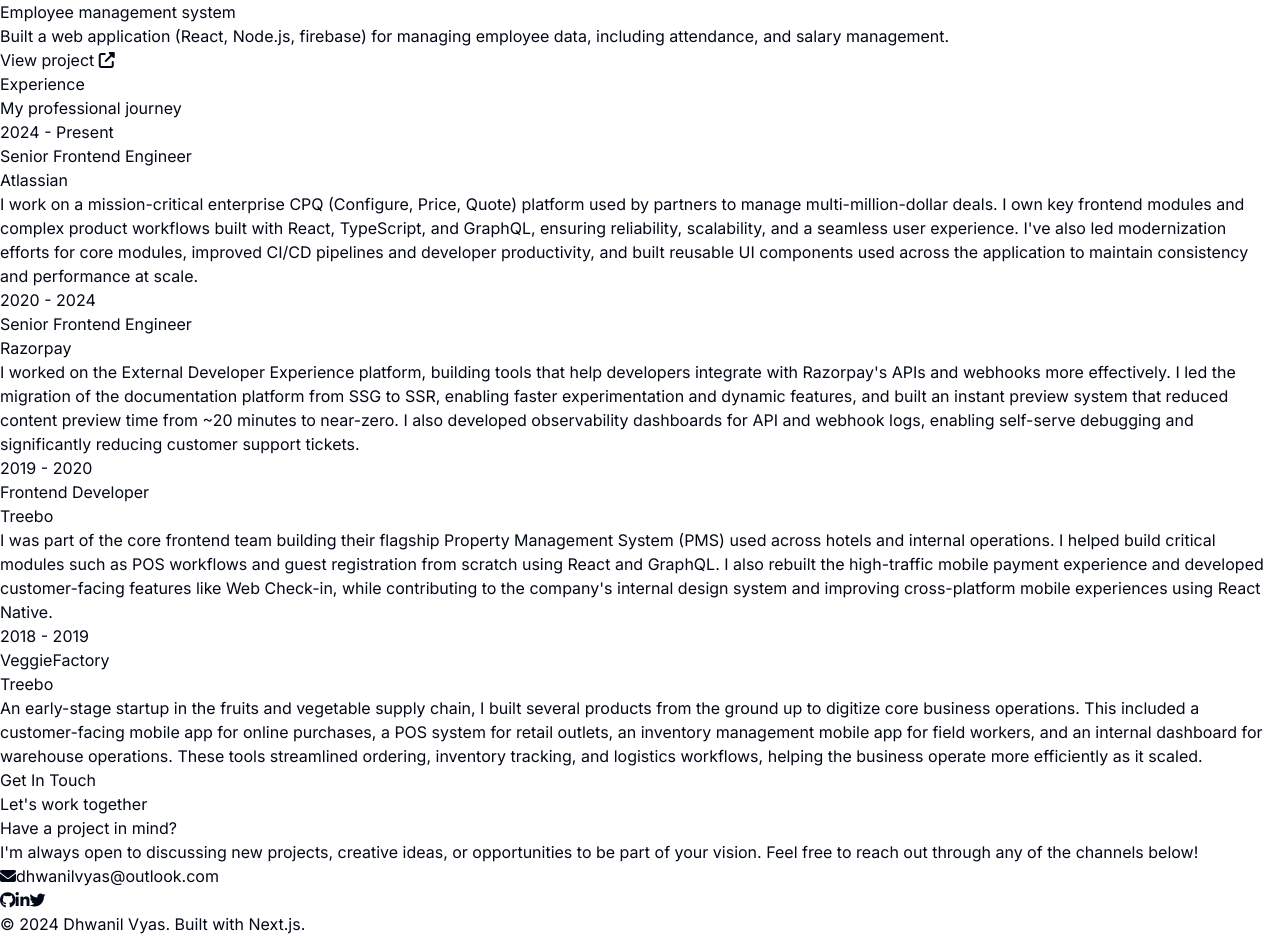
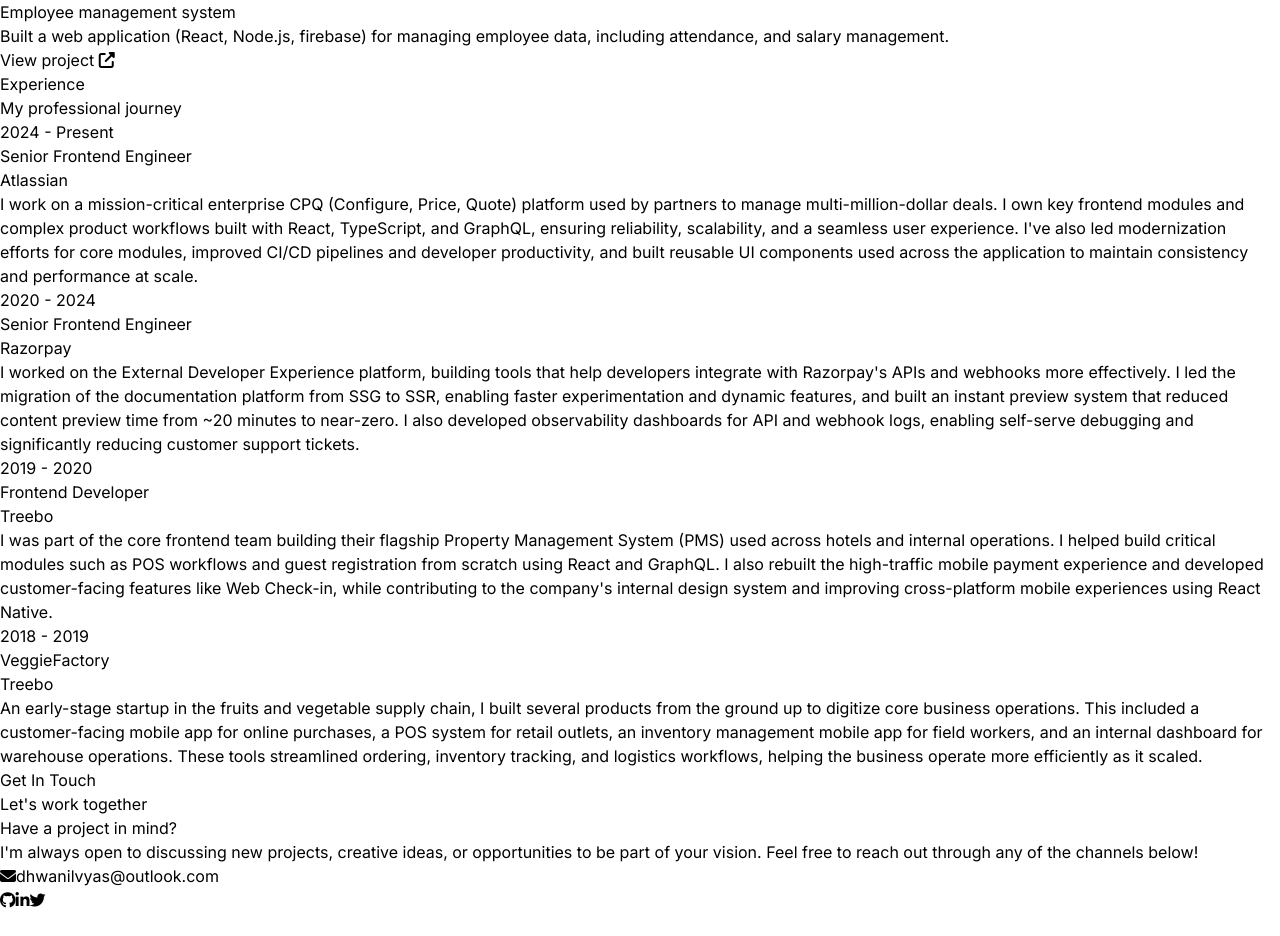
Before and after one commit to dhwanilvyas/dhwanilvyas.github.io, a Next.js app: page / in a window 1280 px wide. Shown: the part 2682-3618 px from the top of the page. After the commit the page ends 3594 px from the top, so only its background shows below. Built offline with nearby package versions, Linux system fonts and the light colour scheme; no server answers.

Commit message:
style fixes

```diff
--- a/app/globals.css
+++ b/app/globals.css
@@ -72,7 +72,5 @@
     * {
       @apply border-border;
     }
-    body {
-      @apply bg-background text-foreground;
-    }
+    /* body colors come from portfolio.css (--text-primary, --bg-dark) */
   }
--- a/app/page.tsx
+++ b/app/page.tsx
@@ -22,11 +22,6 @@
         <Experience />
         <Contact />
       </main>
-      <footer className="portfolio-footer">
-        <p>
-          © {new Date().getFullYear()} Dhwanil Vyas. Built with Next.js.
-        </p>
-      </footer>
       <FadeInObserver />
     </>
   );
--- a/app/portfolio.css
+++ b/app/portfolio.css
@@ -407,7 +407,8 @@
   object-fit: cover;
 }
 
-.profile-card h3 { font-size: 1.8rem; margin-bottom: 0.5rem; }
+.profile-card { color: var(--text-primary); }
+.profile-card h3 { font-size: 1.8rem; margin-bottom: 0.5rem; color: var(--text-primary); }
 .profile-card p { color: var(--text-secondary); margin-bottom: 1.5rem; }
 
 .social-links {
@@ -493,7 +494,8 @@
   background-clip: text;
 }
 
-.skill-card h3 { font-size: 1.5rem; margin-bottom: 0.5rem; }
+.skill-card { color: var(--text-primary); }
+.skill-card h3 { font-size: 1.5rem; margin-bottom: 0.5rem; color: var(--text-primary); }
 .skill-card p { color: var(--text-secondary); margin-bottom: 0; }
 
 /* Projects */
@@ -597,6 +599,10 @@
   box-shadow: var(--card-hover-shadow);
 }
 
+.timeline-content {
+  color: var(--text-primary);
+}
+
 .timeline-dot {
   position: absolute;
   left: 50%;
@@ -610,7 +616,7 @@
 }
 
 .timeline-date { color: var(--accent-blue); font-weight: 600; font-size: 1.1rem; margin-bottom: 0.5rem; }
-.timeline-content h3 { font-size: 1.5rem; margin-bottom: 0.5rem; }
+.timeline-content h3 { font-size: 1.5rem; margin-bottom: 0.5rem; color: var(--text-primary); }
 .timeline-content h4 { color: var(--text-secondary); margin-bottom: 1rem; }
 .timeline-content p { color: var(--text-secondary); line-height: 1.8; }
 
@@ -646,7 +652,8 @@
   box-shadow: var(--card-hover-shadow);
 }
 
-.contact-card h3 { font-size: 2rem; margin-bottom: 1rem; }
+.contact-card { color: var(--text-primary); }
+.contact-card h3 { font-size: 2rem; margin-bottom: 1rem; color: var(--text-primary); }
 .contact-card p { color: var(--text-secondary); font-size: 1.2rem; margin-bottom: 2rem; line-height: 1.8; }
 
 .contact-email {
@@ -699,18 +706,6 @@
   transform: translateY(-10px) rotate(360deg);
   box-shadow: 0 15px 30px rgba(79, 142, 247, 0.4);
 }
-
-/* Footer */
-footer.portfolio-footer {
-  padding: 2rem 5%;
-  text-align: center;
-  border-top: 1px solid var(--border-subtle);
-  background: var(--bg-dark);
-}
-
-.portfolio-footer p { color: var(--text-secondary); }
-.portfolio-footer a { color: var(--accent-blue); text-decoration: none; }
-.portfolio-footer a:hover { text-decoration: underline; }
 
 /* Fade-in */
 .fade-in {
```
